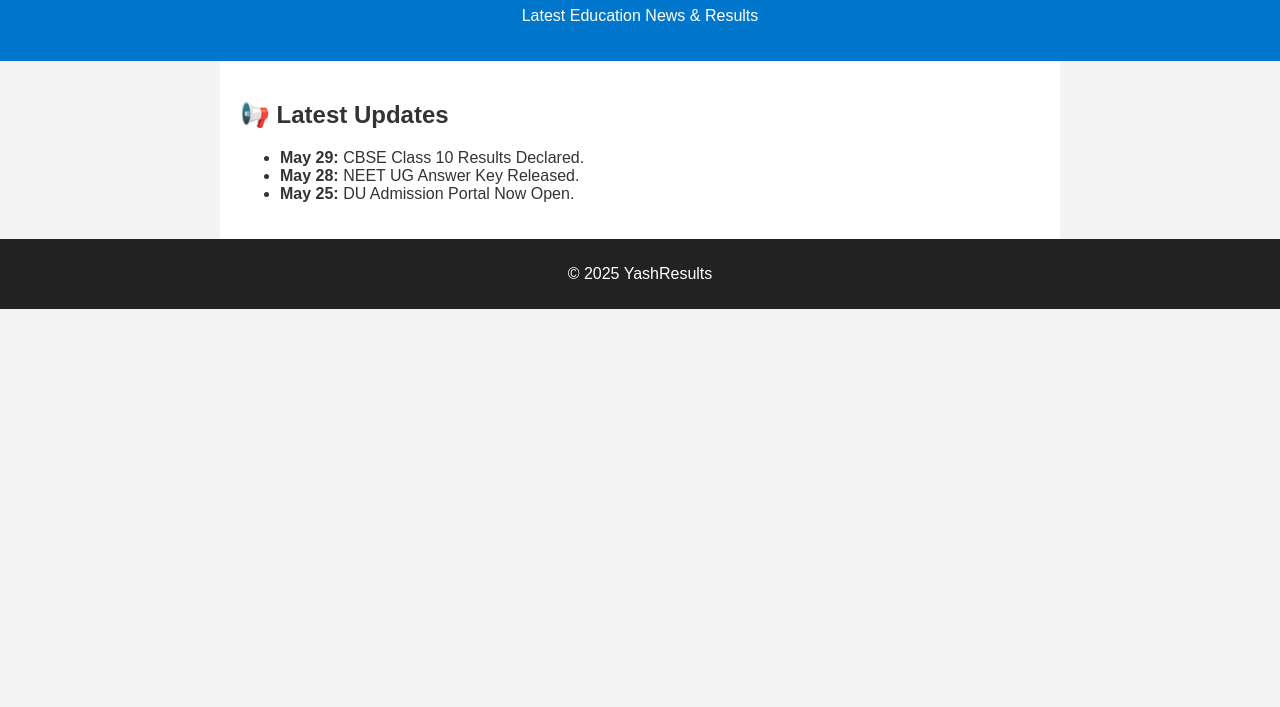
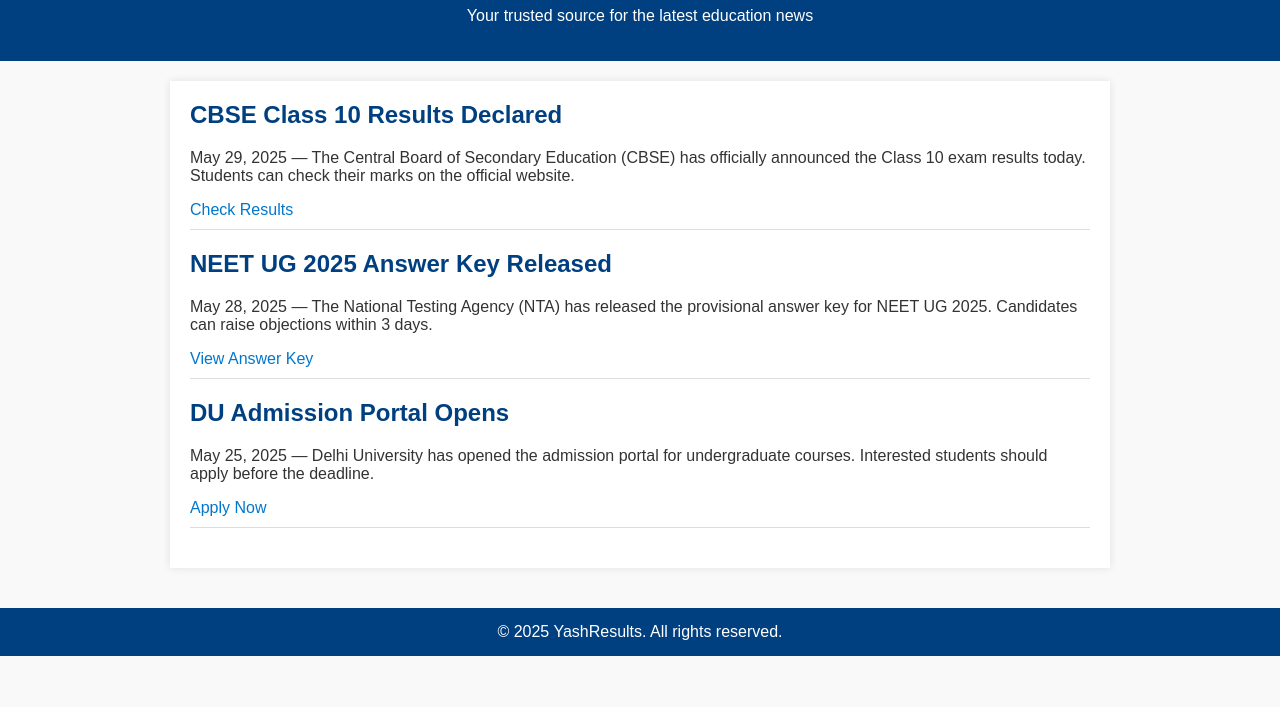
Before and after one commit to Soonu303/yashresults, a plain HTML site: page index.html in a window 1280 px wide. Shown: the part 93-800 px from the top of the page. Drawn offline with Linux system fonts and the light colour scheme.

Commit message:
Update index.html

```diff
--- a/index.html
+++ b/index.html
@@ -2,29 +2,77 @@
 <html lang="en">
 <head>
   <meta charset="UTF-8" />
-  <meta name="viewport" content="width=device-width, initial-scale=1.0"/>
+  <meta name="viewport" content="width=device-width, initial-scale=1" />
   <title>YashResults - Education News</title>
-  <link rel="stylesheet" href="style.css" />
+  <style>
+    body {
+      font-family: Arial, sans-serif;
+      margin: 0; padding: 0;
+      background-color: #f9f9f9;
+      color: #333;
+    }
+    header {
+      background-color: #004080;
+      color: white;
+      padding: 20px;
+      text-align: center;
+    }
+    main {
+      max-width: 900px;
+      margin: 20px auto;
+      background: white;
+      padding: 20px;
+      box-shadow: 0 0 8px rgba(0,0,0,0.1);
+    }
+    article {
+      margin-bottom: 20px;
+      border-bottom: 1px solid #ddd;
+      padding-bottom: 10px;
+    }
+    article h2 {
+      color: #004080;
+      margin-top: 0;
+    }
+    footer {
+      text-align: center;
+      padding: 15px;
+      background: #004080;
+      color: white;
+      margin-top: 40px;
+    }
+    a {
+      color: #0077cc;
+      text-decoration: none;
+    }
+    a:hover {
+      text-decoration: underline;
+    }
+  </style>
 </head>
 <body>
   <header>
     <h1>YashResults</h1>
-    <p>Latest Education News & Results</p>
+    <p>Your trusted source for the latest education news</p>
   </header>
-
   <main>
-    <section>
-      <h2>📢 Latest Updates</h2>
-      <ul>
-        <li><strong>May 29:</strong> CBSE Class 10 Results Declared.</li>
-        <li><strong>May 28:</strong> NEET UG Answer Key Released.</li>
-        <li><strong>May 25:</strong> DU Admission Portal Now Open.</li>
-      </ul>
-    </section>
+    <article>
+      <h2>CBSE Class 10 Results Declared</h2>
+      <p>May 29, 2025 — The Central Board of Secondary Education (CBSE) has officially announced the Class 10 exam results today. Students can check their marks on the official website.</p>
+      <a href="https://cbseresults.nic.in" target="_blank">Check Results</a>
+    </article>
+    <article>
+      <h2>NEET UG 2025 Answer Key Released</h2>
+      <p>May 28, 2025 — The National Testing Agency (NTA) has released the provisional answer key for NEET UG 2025. Candidates can raise objections within 3 days.</p>
+      <a href="https://nta.ac.in" target="_blank">View Answer Key</a>
+    </article>
+    <article>
+      <h2>DU Admission Portal Opens</h2>
+      <p>May 25, 2025 — Delhi University has opened the admission portal for undergraduate courses. Interested students should apply before the deadline.</p>
+      <a href="https://du.ac.in/admissions" target="_blank">Apply Now</a>
+    </article>
   </main>
-
   <footer>
-    <p>&copy; 2025 YashResults</p>
+    &copy; 2025 YashResults. All rights reserved.
   </footer>
 </body>
 </html>
```
